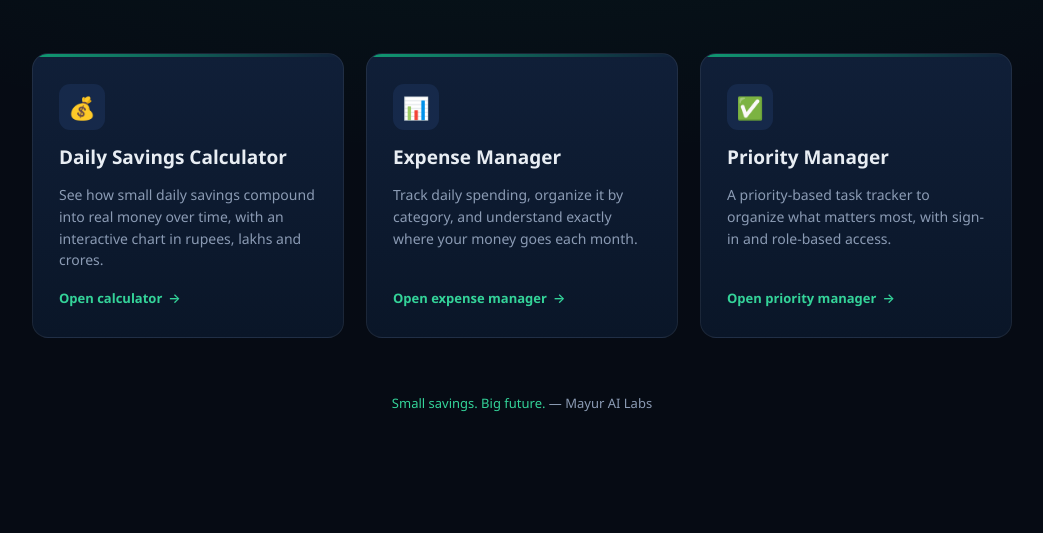
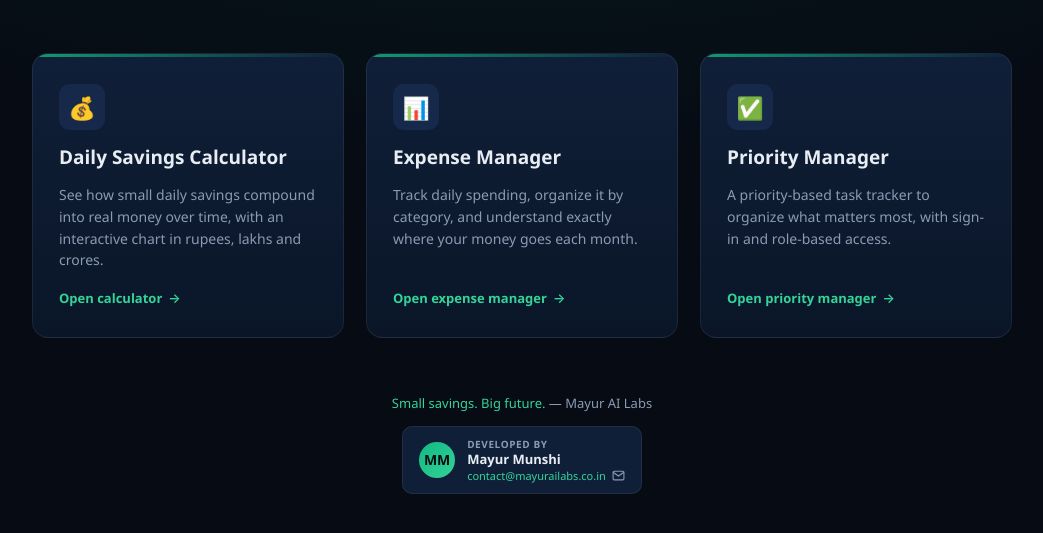
Before and after one commit to MayurAILabs/MayurAILabs.github.io, a plain HTML site: page index.html in a window 1280 px wide. Shown: the part 241-774 px from the top of the page, without its empty margins (118-1161 px from the left). Drawn offline with Linux system fonts and the light colour scheme.

Commit message:
Add developer footer card to landing page
Matches the "Developed by Mayur Munshi" card used on the
savings calculator, adapted to the navy/emerald theme.

```diff
--- a/index.html
+++ b/index.html
@@ -158,6 +158,25 @@
     color: var(--emerald-bright);
     font-weight: 500;
   }
+
+  /* DEVELOPER CARD */
+  .dev-card {
+    display: inline-flex; align-items: center; gap: 12px;
+    background: var(--navy-800); border: 1px solid var(--border);
+    border-radius: 10px; padding: 10px 16px; margin-top: 14px;
+    text-decoration: none; transition: border-color 0.2s, box-shadow 0.2s;
+  }
+  .dev-card:hover { border-color: var(--emerald); box-shadow: 0 0 0 3px rgba(16,185,129,0.15); }
+  .dev-avatar {
+    width: 36px; height: 36px; border-radius: 50%;
+    background: linear-gradient(135deg, var(--emerald), var(--emerald-bright));
+    display: flex; align-items: center; justify-content: center;
+    font-size: 14px; font-weight: 800; color: var(--navy-950); flex-shrink: 0;
+  }
+  .dev-info { text-align: left; }
+  .dev-by { font-size: 10px; color: var(--text-muted); font-weight: 600; text-transform: uppercase; letter-spacing: 0.6px; }
+  .dev-name { font-size: 13px; font-weight: 700; color: var(--text-primary); line-height: 1.3; }
+  .dev-email { font-size: 11px; color: var(--emerald-bright); font-weight: 500; }
 </style>
 </head>
 <body>
@@ -198,6 +217,17 @@
 
   <footer>
     <p><span class="tagline">Small savings. Big future.</span> — Mayur AI Labs</p>
+    <a class="dev-card" href="mailto:contact@mayurailabs.co.in" title="Send email to Mayur Munshi">
+      <div class="dev-avatar">MM</div>
+      <div class="dev-info">
+        <div class="dev-by">Developed by</div>
+        <div class="dev-name">Mayur Munshi</div>
+        <div style="display:flex;align-items:center;gap:6px;">
+          <div class="dev-email">contact@mayurailabs.co.in</div>
+          <svg width="13" height="13" viewBox="0 0 24 24" fill="none" stroke="currentColor" stroke-width="2" style="color:var(--text-muted);flex-shrink:0;"><path d="M4 4h16c1.1 0 2 .9 2 2v12c0 1.1-.9 2-2 2H4c-1.1 0-2-.9-2-2V6c0-1.1.9-2 2-2z"/><polyline points="22,6 12,13 2,6"/></svg>
+        </div>
+      </div>
+    </a>
   </footer>
 
 </body>
```
